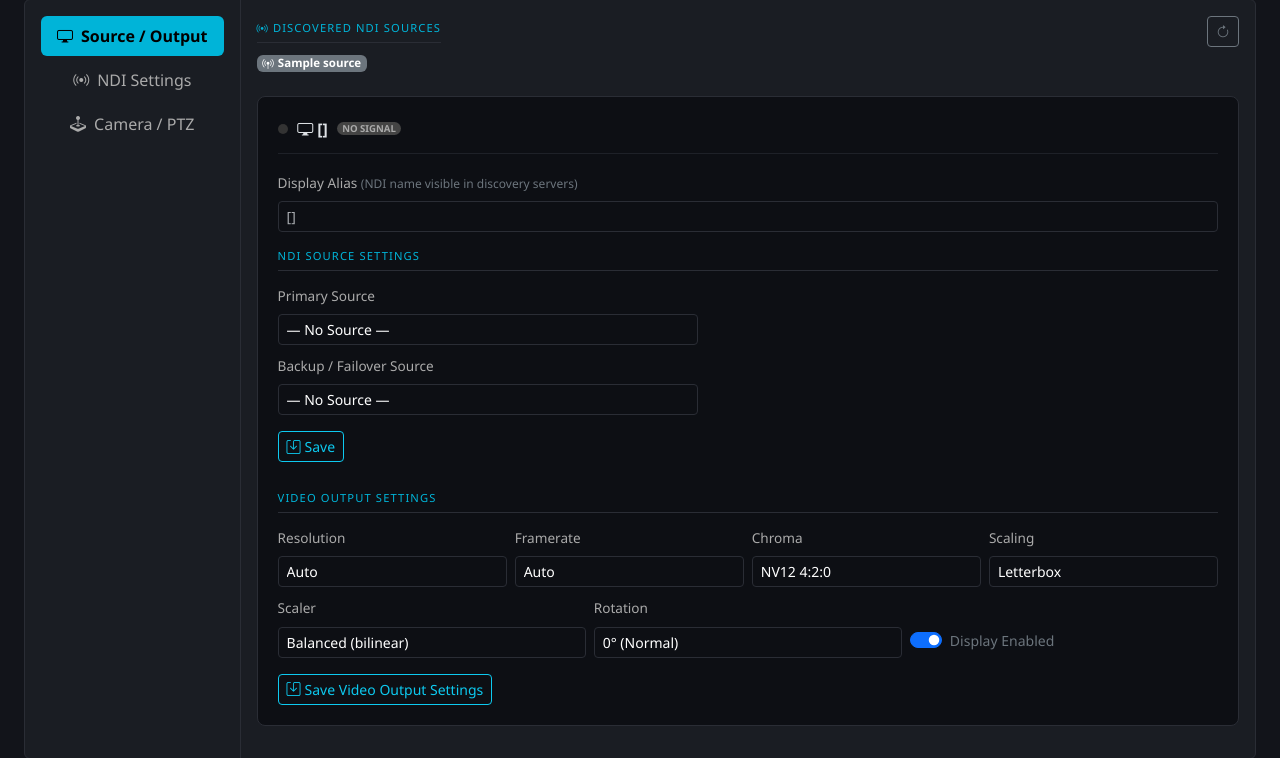
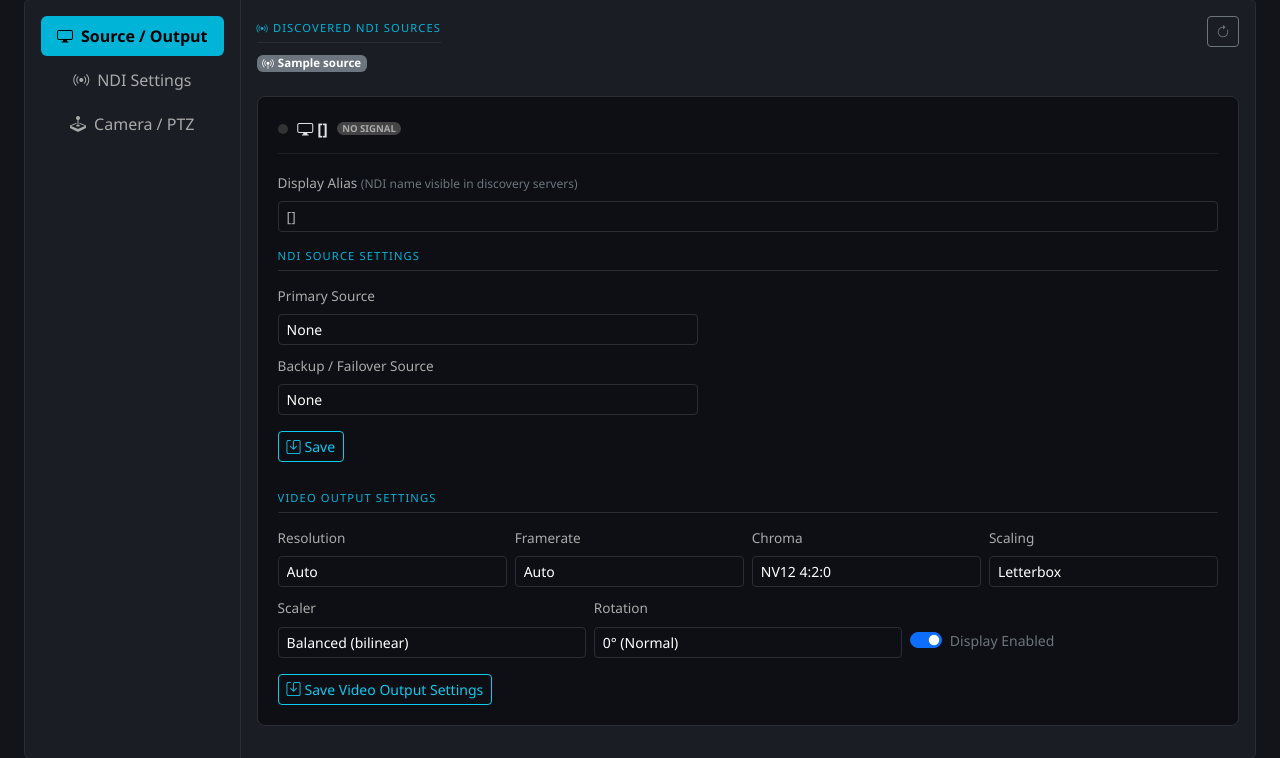
Before and after one commit to markfen88/NDIMon-R, a Flask app: template templates/ndi.html in a window 1280 px wide. Shown: the part 74-832 px from the top of the page. Run offline with Flask 3, Linux system fonts and the light colour scheme; the template is opened without the code that fills it: most values are stand-ins (such as "Sample title", 1, 10 or a date in 2020); parts of the project's set-up code (start-up, migrations or seed data) failed here and were passed over; some libraries are stand-ins or nearby versions.

Commit message:
fix: source reconnect after clearing, NDI discovery re-advertisement
- Fix race condition: _start_stream_locked was saving stale cfg after
  stream start, overwriting a concurrent source="" from api_stream_select.
  Now does a fresh config reload and only clears the paused flag.
- stop_stream now re-advertises the NDI receiver with empty source so
  the NDI discovery server reflects the cleared state immediately.
- "No Source" renamed to "None" throughout dropdowns and toasts.
- Add "Manual entry…" option to primary and backup source dropdowns;
  selecting it reveals a text field for typing an arbitrary source name.
  Manual fields hide again after Save and the resolved name is persisted.

```diff
--- a/app.py
+++ b/app.py
@@ -884,10 +884,11 @@ class PipelineManager:
                     log.info(f"Channel banner dismissed on {dname}, restarting clean")
                     self.start_stream(dname, src, show_banner=False)
                 threading.Thread(target=_dismiss_banner, daemon=True).start()
-            # Save last source
-            cfg["displays"][display_name]["source"] = source
-            cfg["displays"][display_name].pop("paused", None)
-            save_config(cfg)
+            # Clear paused flag using a fresh config load so we never overwrite a
+            # concurrent "source=''" written by api_stream_select or api_source_clear.
+            _fresh = load_config()
+            _fresh["displays"].setdefault(display_name, {}).pop("paused", None)
+            save_config(_fresh)
             ok_msg = f"Stream started: {source} → {display_name}"
             log.info(ok_msg)
             ptz_mgr.advertise_receiver(source, display_name)
@@ -911,6 +912,8 @@ class PipelineManager:
         with self.lock:
             p = self.pipelines.pop(display_name, None)
         self._kill_pipeline_proc(p)
+        # Update NDI receiver advertisement — no longer connected to any source
+        ptz_mgr.advertise_receiver("", display_name)
         if show_splash_after:
             self.show_splash(display_name)
 
--- a/templates/ndi.html
+++ b/templates/ndi.html
@@ -135,28 +135,40 @@
               <div class="mb-2">
                 <label class="form-label">Primary Source</label>
                 <select class="form-select form-select-sm" id="src-{{ d.name|replace('-','_') }}"
-                        data-saved="{{ dc.get('source','') }}" style="max-width:420px">
-                  <option value="">— No Source —</option>
+                        data-saved="{{ dc.get('source','') }}" style="max-width:420px"
+                        onchange="toggleManual(this, 'manual-src-wrap-{{ d.name|replace('-','_') }}')">
+                  <option value="">None</option>
                   {% for s in sources %}
                   <option value="{{ s }}" {{ 'selected' if s == dc.get('source','') }}>{{ s }}{% if source_urls.get(s) %} [{{ source_urls[s] }}]{% endif %}</option>
                   {% endfor %}
                   {% if dc.get('source') and dc.get('source') not in sources %}
                   <option value="{{ dc.get('source') }}" selected>{{ dc.get('source') }}{% if source_urls.get(dc.get('source')) %} [{{ source_urls[dc.get('source')] }}]{% endif %} (unavailable)</option>
                   {% endif %}
+                  <option value="__manual__">Manual entry…</option>
                 </select>
+                <div id="manual-src-wrap-{{ d.name|replace('-','_') }}" style="display:none;margin-top:.4rem">
+                  <input type="text" class="form-control form-control-sm" id="manual-src-{{ d.name|replace('-','_') }}"
+                         placeholder="Source name exactly as shown in NDI discovery…" style="max-width:420px">
+                </div>
               </div>
               <div class="mb-3">
                 <label class="form-label">Backup / Failover Source</label>
                 <select class="form-select form-select-sm" id="v-backup-{{ d.name|replace('-','_') }}"
-                        data-saved="{{ dc.get('backup_source','') }}" style="max-width:420px">
-                  <option value="">— No Source —</option>
+                        data-saved="{{ dc.get('backup_source','') }}" style="max-width:420px"
+                        onchange="toggleManual(this, 'manual-bkp-wrap-{{ d.name|replace('-','_') }}')">
+                  <option value="">None</option>
                   {% for s in sources %}
                   <option value="{{ s }}" {{ 'selected' if s == dc.get('backup_source','') }}>{{ s }}{% if source_urls.get(s) %} [{{ source_urls[s] }}]{% endif %}</option>
                   {% endfor %}
                   {% if dc.get('backup_source') and dc.get('backup_source') not in sources %}
                   <option value="{{ dc.get('backup_source') }}" selected>{{ dc.get('backup_source') }}{% if source_urls.get(dc.get('backup_source')) %} [{{ source_urls[dc.get('backup_source')] }}]{% endif %} (unavailable)</option>
                   {% endif %}
+                  <option value="__manual__">Manual entry…</option>
                 </select>
+                <div id="manual-bkp-wrap-{{ d.name|replace('-','_') }}" style="display:none;margin-top:.4rem">
+                  <input type="text" class="form-control form-control-sm" id="manual-bkp-{{ d.name|replace('-','_') }}"
+                         placeholder="Backup source name exactly as shown in NDI discovery…" style="max-width:420px">
+                </div>
               </div>
 
               <!-- Save button -->
@@ -398,17 +410,20 @@ async function refreshSources() {
     }
     function rebuildSelect(sel) {
       const saved  = sel.dataset.saved || '';
-      const target = sel.value || saved;
-      let html = '<option value="">— No Source —</option>';
+      const cur    = sel.value;
+      // If currently on __manual__, preserve it; otherwise prefer current value or saved
+      const target = (cur && cur !== '__manual__') ? cur : saved;
+      let html = '<option value="">None</option>';
       d.sources.forEach(s => {
         const ip = urls[s] ? ` [${urls[s]}]` : '';
         html += `<option value="${s}"${s===target?' selected':''}>${s}${ip}</option>`;
       });
-      // Keep saved source in dropdown even if not currently discovered
-      if (saved && !d.sources.includes(saved)) {
+      // Keep saved source as an option even if not currently discovered
+      if (saved && saved !== '__manual__' && !d.sources.includes(saved)) {
         const savedIp = urls[saved] ? ` [${urls[saved]}]` : '';
         html += `<option value="${saved}"${saved===target?' selected':''}>${saved}${savedIp} (unavailable)</option>`;
       }
+      html += `<option value="__manual__"${cur==='__manual__'?' selected':''}>Manual entry…</option>`;
       sel.innerHTML = html;
     }
     document.querySelectorAll('[id^="src-"]').forEach(rebuildSelect);
@@ -416,12 +431,23 @@ async function refreshSources() {
   } catch(e) {}
 }
 
+function resolveSource(selId, manualId) {
+  const val = document.getElementById(selId)?.value || '';
+  if (val === '__manual__') return document.getElementById(manualId)?.value.trim() || '';
+  return val;
+}
+
+function toggleManual(sel, wrapId) {
+  const wrap = document.getElementById(wrapId);
+  if (wrap) wrap.style.display = sel.value === '__manual__' ? '' : 'none';
+}
+
 // ── Save display (alias + source + video + stream) ───────────────────────────
 async function applyDisplay(display) {
   const key           = display.replace(/-/g,'_');
   const alias         = document.getElementById('alias-'+key)?.value.trim() || '';
-  const source        = document.getElementById('src-'+key)?.value || '';
-  const backup_source = document.getElementById('v-backup-'+key)?.value || '';
+  const source        = resolveSource('src-'+key, 'manual-src-'+key);
+  const backup_source = resolveSource('v-backup-'+key, 'manual-bkp-'+key);
 
   // Save alias
   await post('/api/display/alias', {display, alias});
@@ -440,11 +466,15 @@ async function applyDisplay(display) {
   cfg.displays[display].enabled       = document.getElementById('v-enabled-'+key)?.checked ?? true;
   await post('/api/config', cfg);
 
-  // Update data-saved so subsequent refreshSources() preserves selection
+  // Update data-saved with the resolved name so refreshSources() preserves it
   const srcSel = document.getElementById('src-'+key);
   const bkpSel = document.getElementById('v-backup-'+key);
-  if (srcSel) srcSel.dataset.saved = source;
-  if (bkpSel) bkpSel.dataset.saved = backup_source;
+  if (srcSel) { srcSel.dataset.saved = source; if (srcSel.value === '__manual__') srcSel.value = ''; }
+  if (bkpSel) { bkpSel.dataset.saved = backup_source; if (bkpSel.value === '__manual__') bkpSel.value = ''; }
+  // Hide manual input fields after save
+  ['manual-src-wrap-'+key, 'manual-bkp-wrap-'+key].forEach(id => {
+    const el = document.getElementById(id); if (el) el.style.display = 'none';
+  });
 
   // Start/stop stream
   const d = await post('/api/stream/select', {display, source});
@@ -452,7 +482,7 @@ async function applyDisplay(display) {
     showToast(d.ok ? `Connecting: ${source} → ${display}` : 'Failed to start stream',
               d.ok ? 'success' : 'danger');
   } else {
-    showToast(`${display} — No Source`, 'warning');
+    showToast(`${display} — None`, 'warning');
   }
   setTimeout(updateStatus, 1500);
 }
```
